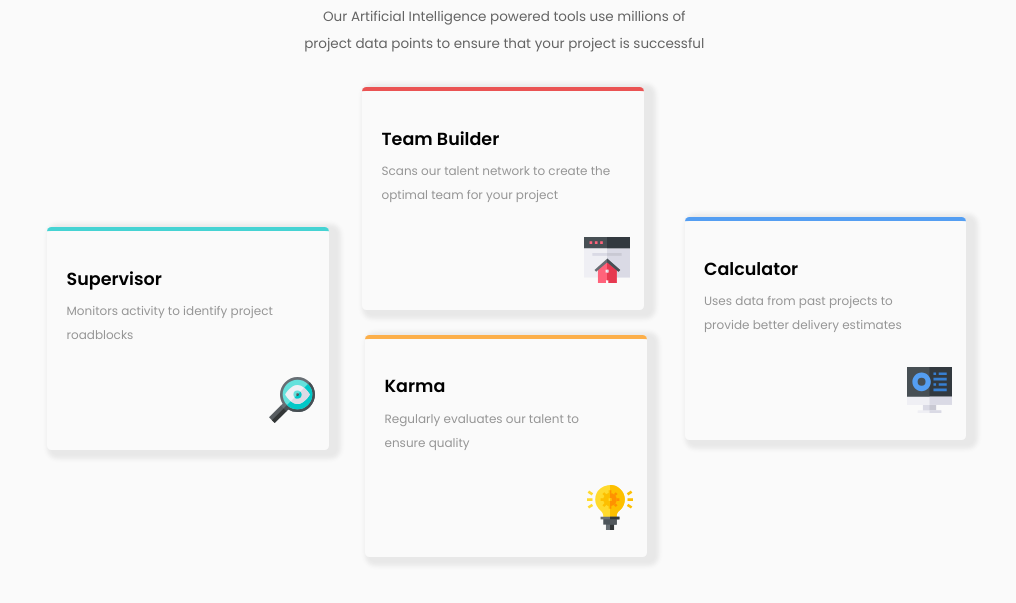
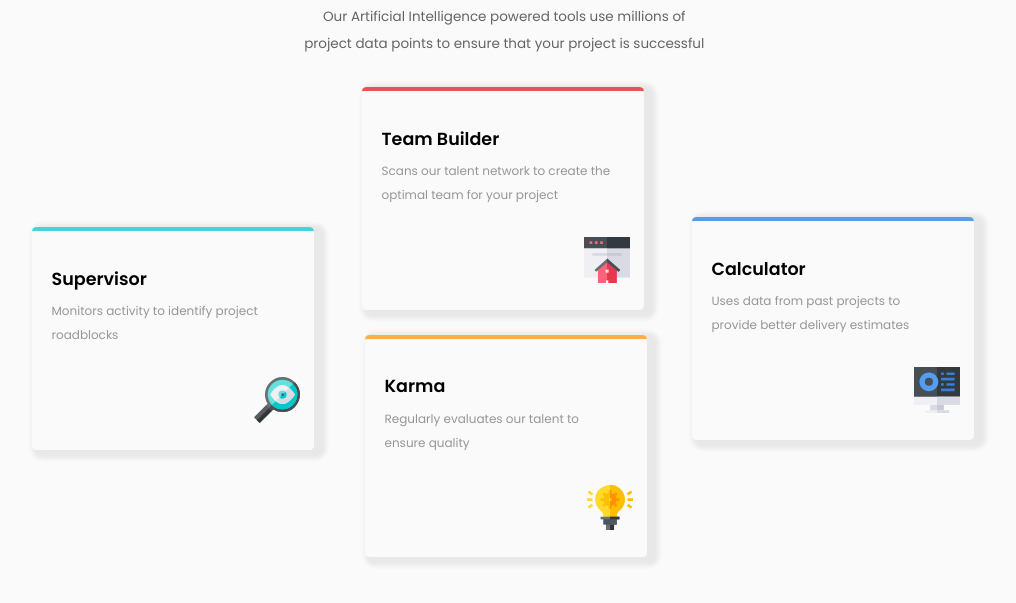
Before and after one commit to yrpcfcp/four-card-feature-section-master, a plain HTML site: page index.html in a window 1280 px wide. Shown: the part 147-750 px from the top of the page, without its empty margins (156-1172 px from the left). Drawn offline with Linux system fonts and the light colour scheme.

Commit message:
fixed margins

```diff
--- a/style/style.css
+++ b/style/style.css
@@ -102,7 +102,7 @@ header p{
     box-shadow: 0.4rem 0.2rem 0.3rem 0.4rem rgb(232, 232, 232);
     border-bottom: 0.3rem transparent;
     border-radius: 0.3rem;
-    margin: -5.5rem 0 0 13rem;
+    margin: -5.5rem 0 0 12rem;
     padding: 1.8rem;
     width: 18%;
 }
@@ -134,7 +134,7 @@ header p{
     box-shadow: 0.4rem 0.2rem 0.3rem 0.4rem rgb(232, 232, 232);
     border-bottom: 0.3rem transparent;
     border-radius: 0.3rem;
-    margin: -15.5rem 0 0 55.5rem;
+    margin: -15.5rem 0 0 56rem;
     padding: 1.8rem;
     width: 18%;
 }
```
